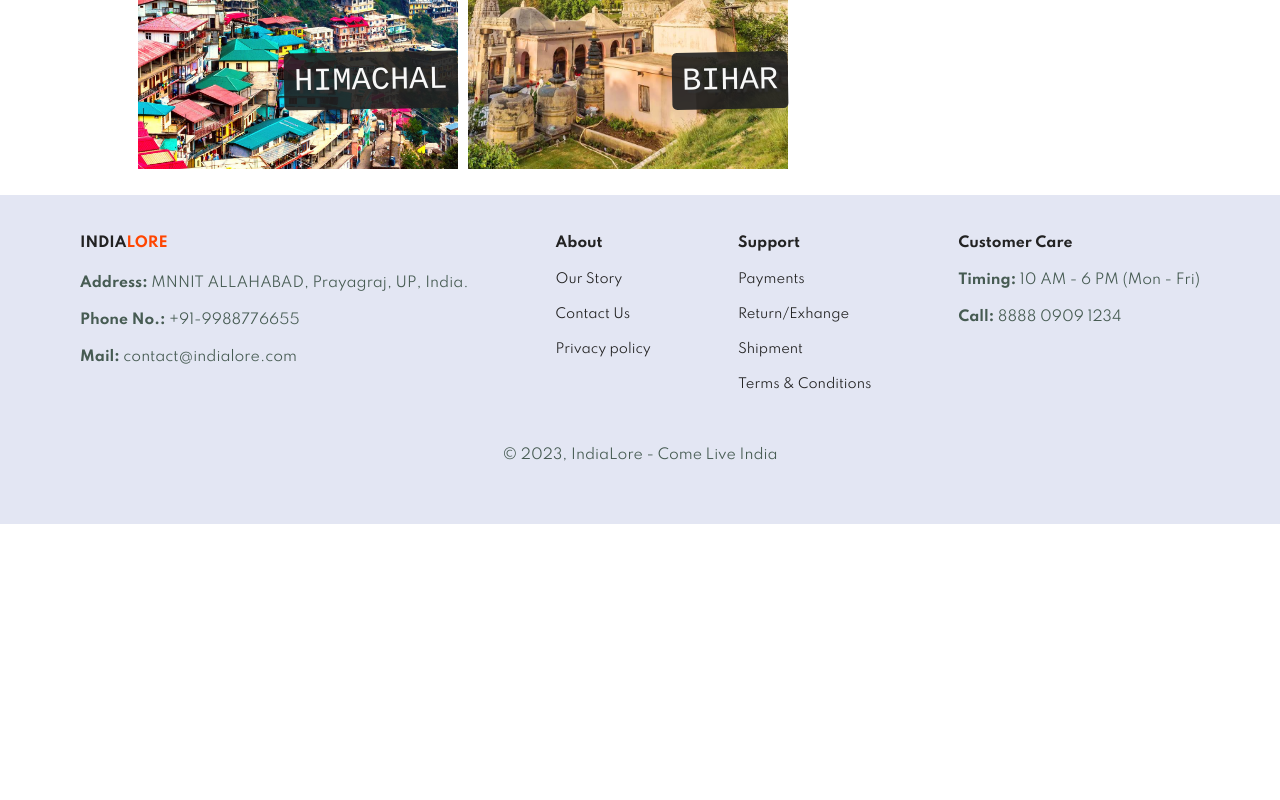
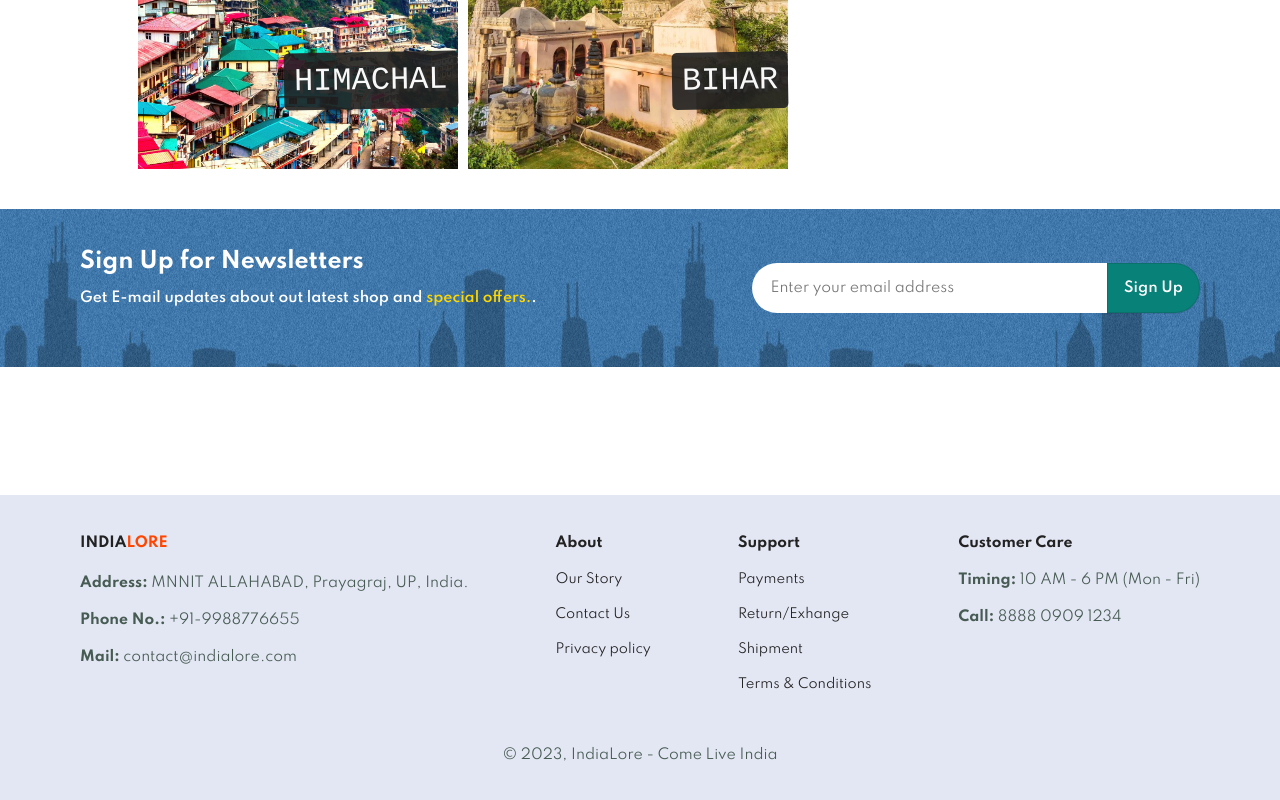
Before and after one commit to sanandmv7/Indialore, a React (Create React App) app in the folder indialore-frontend/: page / in a window 1280 px wide. Shown: the part 1260-2060 px from the top of the page. Before the commit the page ends 1784 px from the top, so only its background shows below. Built offline with nearby package versions, Linux system fonts and the light colour scheme; no server answers; a web font is replaced by a local one.

Commit message:
Implement Newsletter

```diff
--- a/indialore-frontend/src/Components/Header/Header.css
+++ b/indialore-frontend/src/Components/Header/Header.css
@@ -47,17 +47,21 @@
 
 #navbar .link:hover,
 #navbar .link .active {
-  color: orangered;
-  cursor: pointer;
+    color: orangered;
+    transform: scaleX(1);
+    transition: transform 0.25s ease-out;
+    cursor: pointer;
 }
 
 #navbar .link .active::after,
 #navbar .link:hover::after {
   content: "";
-  width: 6%;
+  width: 23%;
   height: 2px;
   background: orangered;
   position: absolute;
   bottom: -4px;
   left: 20px;
+  transform: scaleX(0);
+  transform-origin: bottom left;
 }
--- a/indialore-frontend/src/Components/Header/Header.js
+++ b/indialore-frontend/src/Components/Header/Header.js
@@ -27,26 +27,26 @@ function Header() {
         <div>
           <ul id="navbar">
             <Link className="link active" to="/">
-              Home
+              <span className="a">Home</span>
             </Link>
             <Link className="link" to="/shop">
-              Shop
+            <span className="a">Shop</span>
             </Link>
             <Link className="link" to="/about">
-              About Us
+            <span className="a">About Us</span>
             </Link>
             {user ? (
               <span>
                 <span className="link" onClick={handleLogOut}>
-                  Logout
+                  <span className="a">Logout</span>
                 </span>
                 <Link className="link fa-duotone fa-cart-shopping" to="/cart">
-                  Cart
+                  <span className="a">Cart</span>
                 </Link>
               </span>
             ) : (
               <Link className="link" to="/login">
-                Login
+                <span className="a">Login</span>
               </Link>
             )}
           </ul>
--- /dev/null
+++ b/indialore-frontend/src/Components/Newsletter/Newsletter.css
@@ -0,0 +1,78 @@
+#newsletter{
+    display: flex;
+    justify-content: space-between;
+    flex-wrap: wrap;
+    align-items: center;
+    background-image: url("../../assets/newsletter.jpg");
+    background-repeat: no-repeat;
+    background-position: 20% 45%;
+    background-color: #041e42;
+    width: 100%;
+    margin-bottom: 10%;
+  }
+
+  #newsletter h4{
+    font-size: 22px;
+    font-weight: 700;
+    color: #fff;
+  }
+
+  #newsletter p{
+    font-size: 14px;
+    font-weight: 600;
+    color: #fff;
+  }
+
+  #newsletter p span{
+    color: gold;
+  }
+  #newsletter .form{
+    display: flex;
+    width: 40%;
+  }
+  #newsletter input{
+    height: 3.125rem;
+    padding: 0 1.25em;
+    font-size: 14px;
+    width: 100%;
+    border: 1px solid transparent;
+    border-radius: 25px;
+    outline: none;
+    border-top-right-radius:0;
+    border-bottom-right-radius:0;
+  }
+
+  #newsletter button{
+    border-top-left-radius: 0;
+    border-bottom-left-radius: 0;
+  }
+
+  #newsletter button .normal-button{
+    background-color: #088178;
+    color: #fff;
+    white-space: nowrap;
+
+  }
+
+  #newsletter button .normal-button:hover{
+    color: orangered;
+  }
+
+  .normal-button{
+    border: 1px solid rgba(27, 31, 35, .15);
+    border-radius: 25px;
+    box-shadow: rgba(27, 31, 35, .1) 0 1px 0;
+    box-sizing: border-box;
+    background-color: #088178;
+    color: #fff;
+    white-space: nowrap;
+    cursor: pointer;
+    display: inline-block;
+    font-size: 14px;
+    font-weight: 600;
+    line-height: 20px;
+    padding: 6px 16px;
+    position: relative;
+    text-align: center;
+    text-decoration: none;
+  }
--- /dev/null
+++ b/indialore-frontend/src/Components/Newsletter/Newsletter.js
@@ -0,0 +1,23 @@
+import React from "react";
+
+import "./Newsletter.css";
+
+function Newsletter() {
+  return (
+    <section id="newsletter" className="section-p1 section-m1">
+      <div className="newstext">
+        <h4>Sign Up for Newsletters</h4>
+        <p>
+          Get E-mail updates about out latest shop and{" "}
+          <span>special offers.</span>.
+        </p>
+      </div>
+      <div className="form">
+        <input type="text" placeholder="Enter your email address" />
+        <button className="normal-button">Sign Up</button>
+      </div>
+    </section>
+  );
+}
+
+export default Newsletter;
--- a/indialore-frontend/src/Pages/HomePage.css
+++ b/indialore-frontend/src/Pages/HomePage.css
@@ -37,11 +37,11 @@ p {
   margin: 15px 0 20px 0;
 }
 
-.section-p1 {
+.section-p1{
   padding: 40px 80px;
 }
 
-.section-m1 {
+.section-m1{
   margin: 40px 0;
 }
 
@@ -110,7 +110,7 @@ font-size:28px;
 .flip-container {
   display: flex;
   flex-direction: row;
-  max-width: 79%;
+  max-width: 100%;
   flex-wrap: wrap;
   margin-left: 10%;
   margin-top: 3%;
--- a/indialore-frontend/src/Pages/HomePage.js
+++ b/indialore-frontend/src/Pages/HomePage.js
@@ -14,6 +14,7 @@ import himachalImg from "../assets/city/Shimla.jpg";
 import biharImg from "../assets/city/bihar.jpg";
 
 import "./HomePage.css";
+import Newsletter from "../Components/Newsletter/Newsletter";
 
 function HomePage(props) {
   const categories = [
@@ -82,9 +83,8 @@ function HomePage(props) {
           <span style={{'--i': 16}}>E</span>
         </div>
       </section>
-      <section class="flip-section">
       <Directory categories={categories} />
-      </section>
+      <Newsletter />
       <Footer />
     </div>
   );
```
Also changed, not shown: indialore-frontend/src/assets/newsletter.jpg (added).
